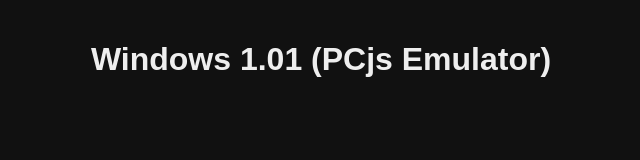
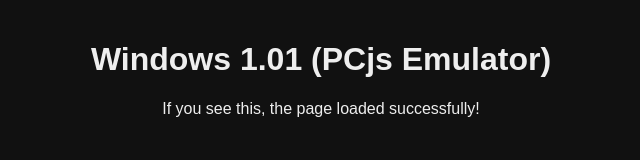
Before and after one commit to coder2014-cloud/Bananas-pc, a plain HTML site: page index.html in a window 1280 px wide. Shown: the whole page, without its empty margins (319-959 px from the left). Drawn offline with Linux system fonts and the light colour scheme.

Commit message:
Update index.html with new content

```diff
--- a/index.html
+++ b/index.html
@@ -30,6 +30,7 @@
 <body>
 
   <h1>Windows 1.01 (PCjs Emulator)</h1>
+  <p>If you see this, the page loaded successfully!</p>
 
   <div class="pcjs-container">
     <div class="pcjs-machine"
```
